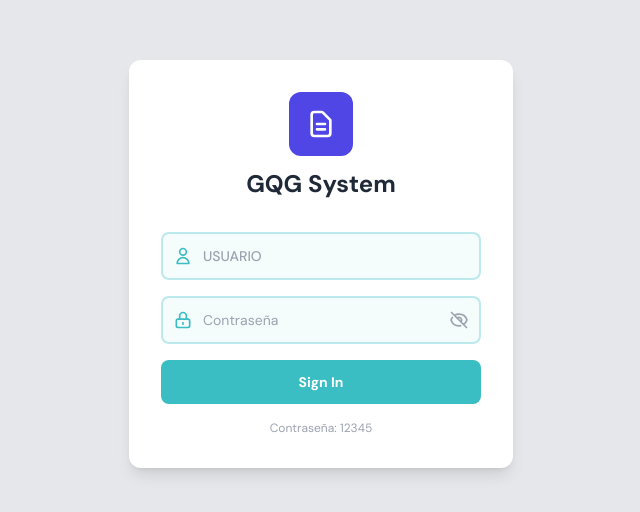
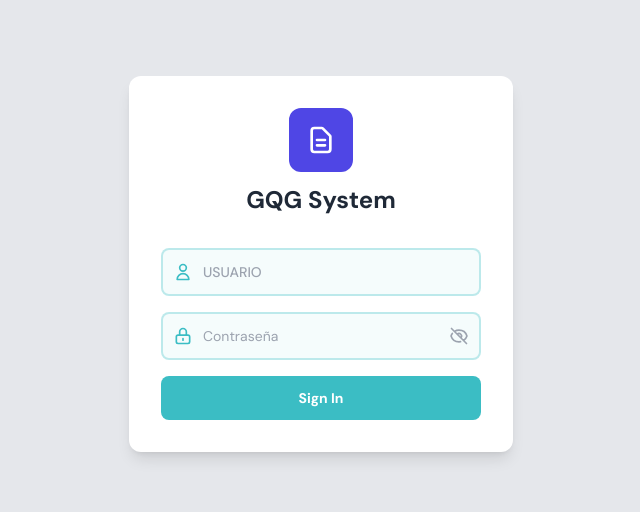
Before and after one commit to MarianoGonzalezFpuna/IS3-gqg-system, a React (Vite) app in the folder Front/: page / in a window 1280 px wide. Shown: the part 136-648 px from the top of the page, without its empty margins (319-959 px from the left). Built offline with nearby package versions, Linux system fonts and the light colour scheme; no server answers.

Commit message:
Se quita la contraseña del login

```diff
--- a/Front/src/pages/Login.jsx
+++ b/Front/src/pages/Login.jsx
@@ -52,7 +52,6 @@
             Sign In
           </button>
         </form>
-        <p className="text-xs text-gray-400 text-center mt-4">Contraseña: 12345</p>
       </div>
     </div>
   )
```
